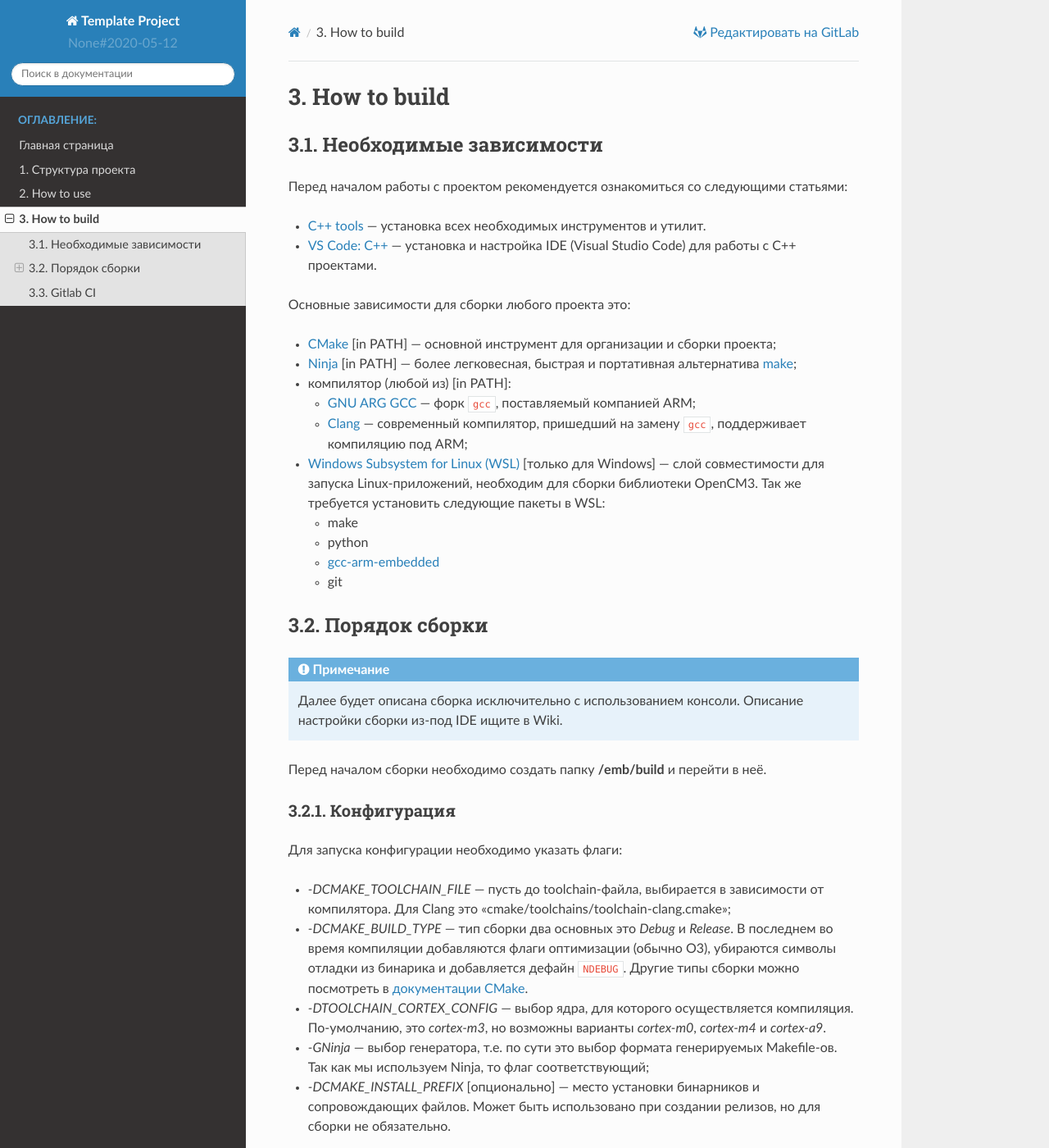
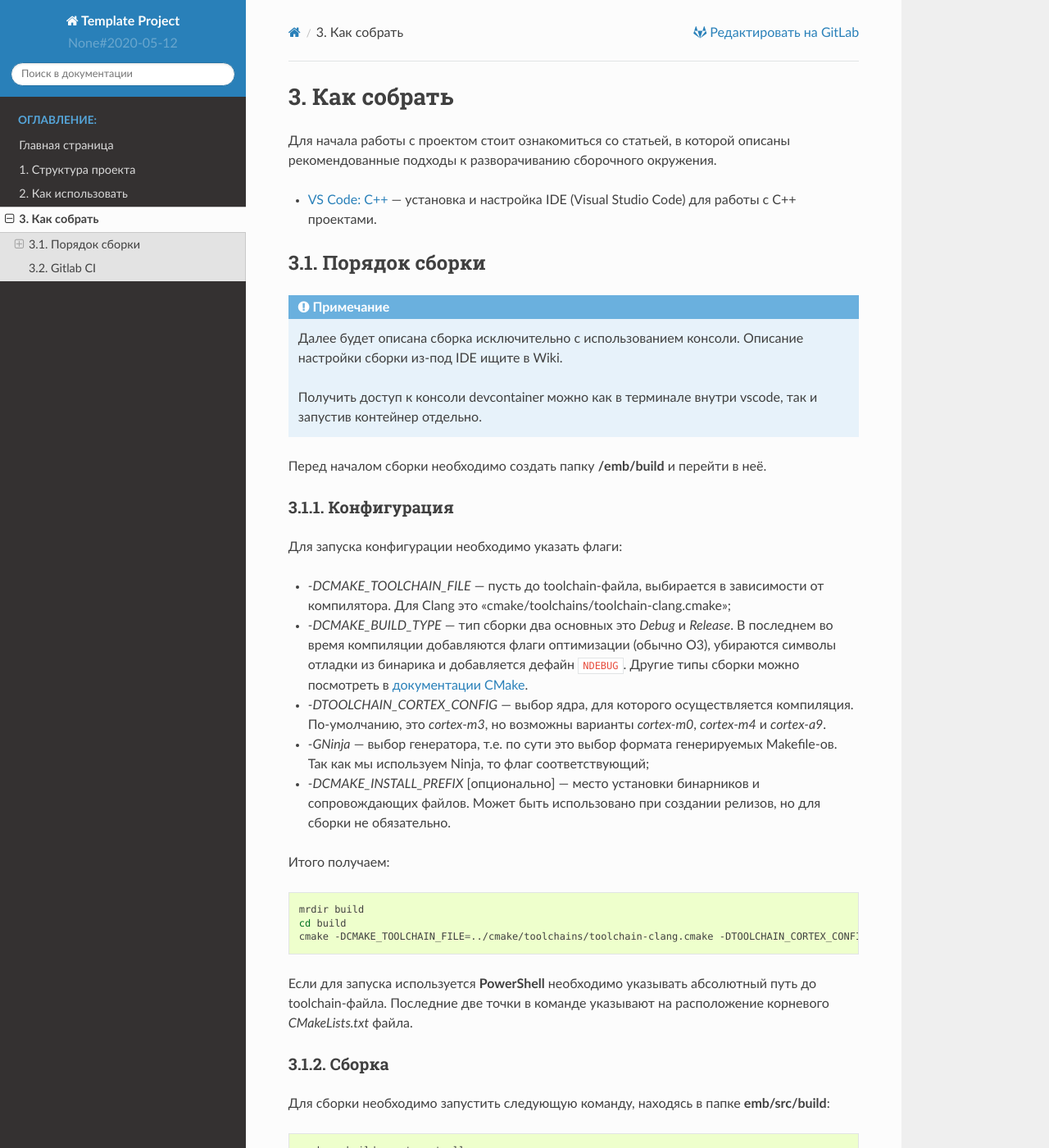
Before and after one commit to zartavr/test1, a Sphinx documentation site: the page built from doc/sphinx/pages/how_to_build.rst, in a window 1280 px wide and 1400 px high. Shown: the whole window at 82% size. Built offline with Sphinx 7.4.7 and the Read the Docs theme 2.0.0, drawn with Linux system fonts in a browser that asks for light colours.

Commit message:
[doc] Update how_to_build section to recommend container env

```diff
--- a/doc/sphinx/pages/how_to_build.rst
+++ b/doc/sphinx/pages/how_to_build.rst
@@ -1,52 +1,14 @@
 .. _how_to_build:
 
-How to build
-============
+Как собрать
+===========
 
-Необходимые зависимости
------------------------
-
-Перед началом работы с проектом рекомендуется
-ознакомиться со следующими статьями:
-
-- `C++ tools <http://wiki.pin/doku.php/programmers/tools/cpp_tools>`_ —
-  установка всех необходимых инструментов и утилит.
+Для начала работы с проектом стоит
+ознакомиться со статьей, в которой описаны рекомендованные
+подходы к разворачиванию сборочного окружения.
 
 - `VS Code: C++ <http://wiki.pin/doku.php/programmers/tools/ide_for_cpp>`_ —
   установка и настройка IDE (Visual Studio Code) для работы с C++ проектами.
-
-Основные зависимости для сборки любого проекта это:
-
-- `CMake <https://cmake.org/>`__ [in PATH] — основной
-  инструмент для организации и сборки проекта;
-
-- `Ninja <https://ninja-build.org/>`__ [in PATH] — более
-  легковесная, быстрая и портативная альтернатива `make
-  <https://ru.wikipedia.org/wiki/Make>`__;
-
-- компилятор (любой из) [in PATH]:
-
-  - `GNU ARG GCC <https://developer.arm.com/
-    tools-and-software/open-source-software/developer-tools
-    /gnu-toolchain/gnu-rm>`__ — форк ``gcc``, поставляемый
-    компанией ARM;
-
-  - `Clang <http://releases.llvm.org/download.html#8.0.0>`__ —
-    современный компилятор, пришедший на замену ``gcc``,
-    поддерживает компиляцию под ARM;
-
-- `Windows Subsystem for Linux (WSL) <https://docs.microsoft.
-  com/ru-ru/windows/wsl/install-win10>`__ [только для Windows] —
-  слой совместимости для запуска Linux-приложений, необходим
-  для сборки библиотеки OpenCM3. Так же требуется установить
-  следующие пакеты в WSL:
-
-  - make
-  - python
-  - `gcc-arm-embedded <https://launchpad.net/
-    ~team-gcc-arm-embedded/+archive/ubuntu/ppa>`__
-  - git
-
 
 Порядок сборки
 --------------
@@ -55,6 +17,9 @@ How to build
 
     Далее будет описана сборка исключительно с использованием консоли.
     Описание настройки сборки из-под IDE ищите в Wiki.
+
+    Получить доступ к консоли devcontainer можно как в терминале внутри vscode,
+    так и запустив контейнер отдельно.
 
 Перед началом сборки необходимо создать папку **/emb/build** и перейти
 в неё.
--- a/doc/sphinx/pages/how_to_use.rst
+++ b/doc/sphinx/pages/how_to_use.rst
@@ -1,5 +1,5 @@
-How to use
-==========
+Как использовать
+================
 
 Предположим, ваш проект верхнего уровня называется ``my_project``
 и имеет под проект ``my_subproject``. Ниже представлены шаги,
```
